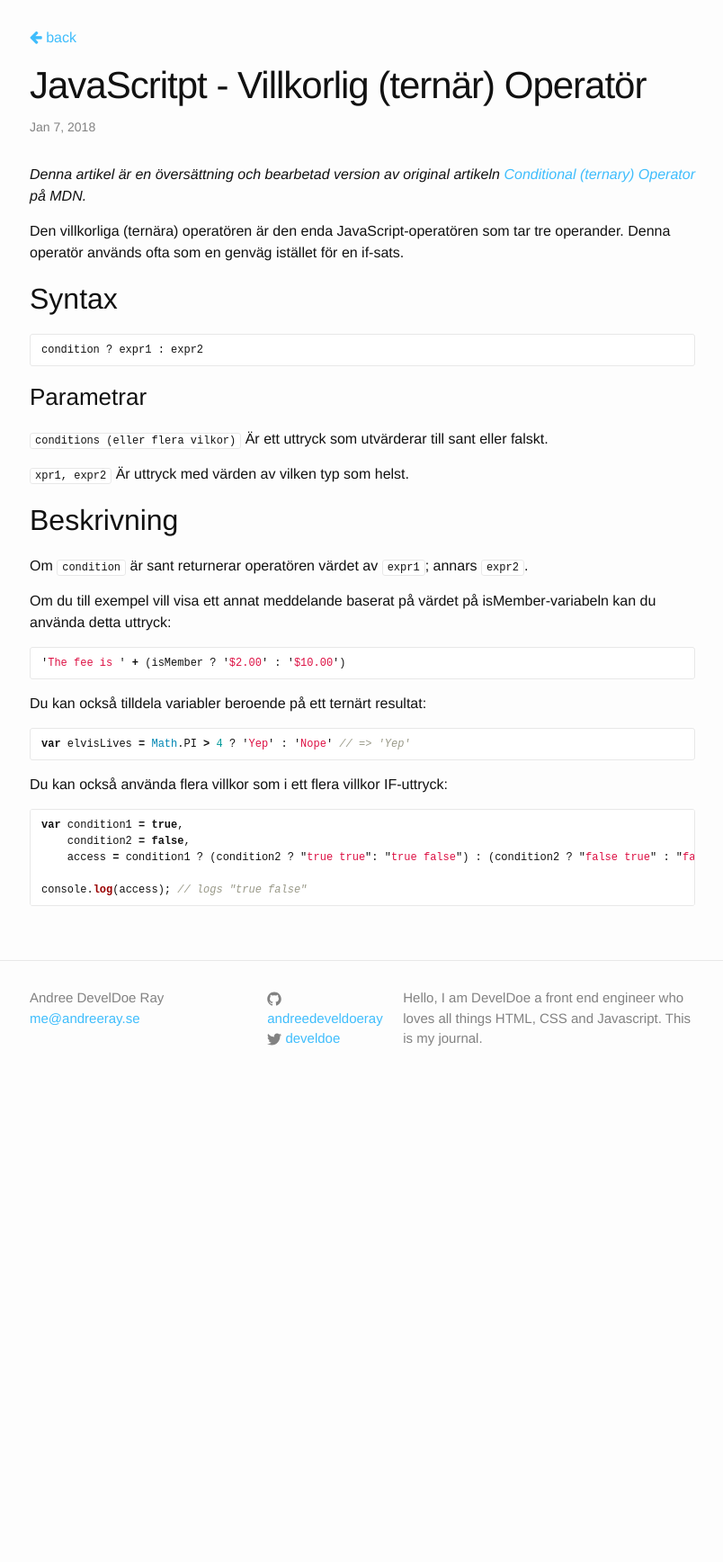
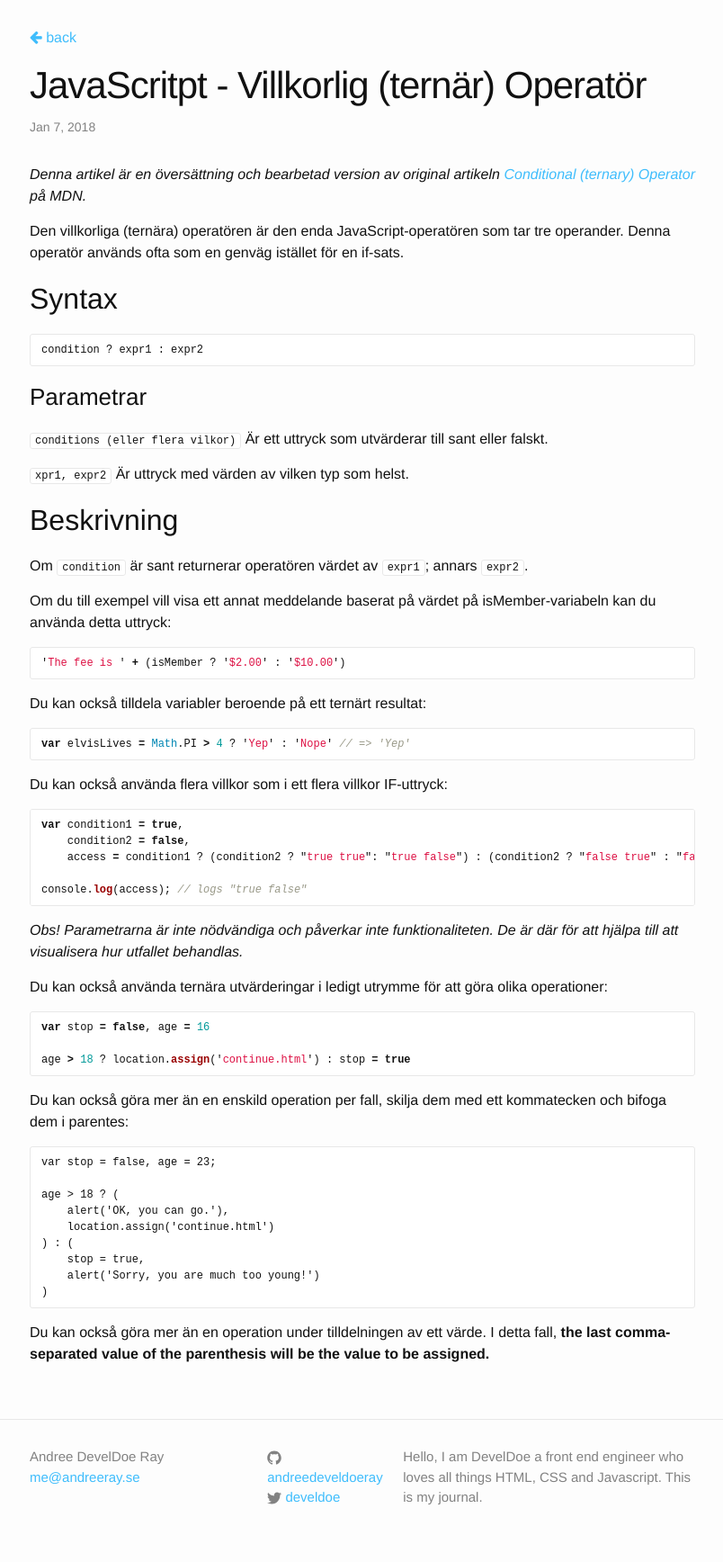
Before and after one commit to develdoe/develdoe.github.io, a Jekyll site: the page built from _posts/2018-01-07-javascritpt-villkorlig-tern-r-operat-r.md, in a window 1280 px wide. Shown: the whole page at 90% size, without its empty margins (237-1041 px from the left). Built offline with Jekyll 4.4.1, drawn with Linux system fonts in a browser that asks for light colours; before the commit the page ends 1226 px from its top, so only the background shows below that.

Commit message:
Create 2018-01-07-javascritpt-villkorlig-tern-r-operat-r.md

````diff
--- a/_posts/2018-01-07-javascritpt-villkorlig-tern-r-operat-r.md
+++ b/_posts/2018-01-07-javascritpt-villkorlig-tern-r-operat-r.md
@@ -40,7 +40,33 @@ Du kan också använda flera villkor som i ett flera villkor IF-uttryck:
 ```js
 var condition1 = true,
     condition2 = false,
-    access = condition1 ? (condition2 ? "true true": "true false") : (condition2 ? "false true" : "false false");
+    access = condition1 ? (condition2 ? "true true": "true false") : (condition2 ? "false true" : "false false")
 
 console.log(access); // logs "true false"
 ```
+
+*Obs! Parametrarna är inte nödvändiga och påverkar inte funktionaliteten. De är där för att hjälpa till att visualisera hur utfallet behandlas.*
+
+Du kan också använda ternära utvärderingar i ledigt utrymme för att göra olika operationer:
+
+```js
+var stop = false, age = 16
+
+age > 18 ? location.assign('continue.html') : stop = true
+```
+
+Du kan också göra mer än en enskild operation per fall, skilja dem med ett kommatecken och bifoga dem i parentes:
+
+```JS
+var stop = false, age = 23;
+
+age > 18 ? (
+    alert('OK, you can go.'),
+    location.assign('continue.html')
+) : (
+    stop = true,
+    alert('Sorry, you are much too young!')
+)
+```
+
+Du kan också göra mer än en operation under tilldelningen av ett värde. I detta fall, **the last comma-separated value of the parenthesis will be the value to be assigned.**
````
